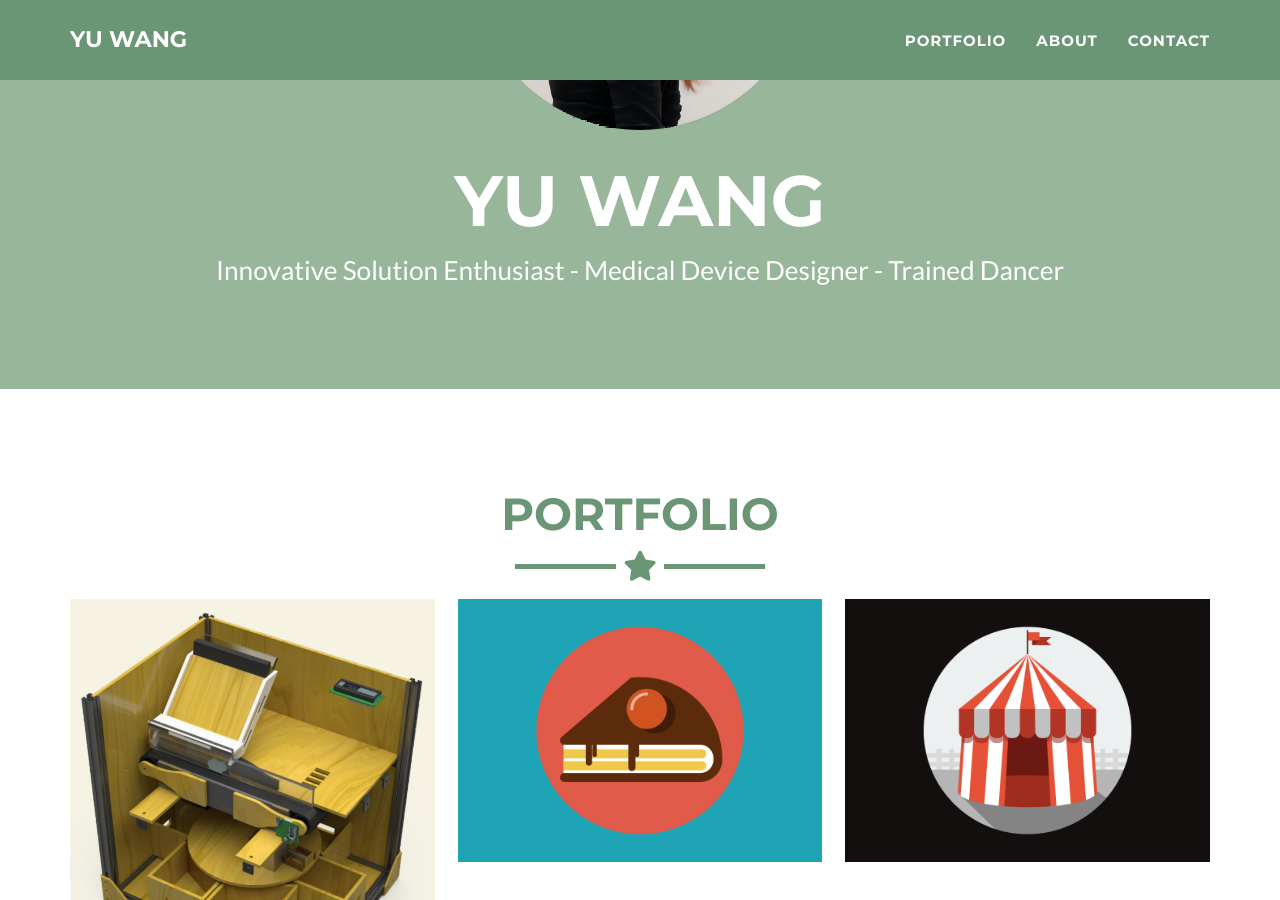
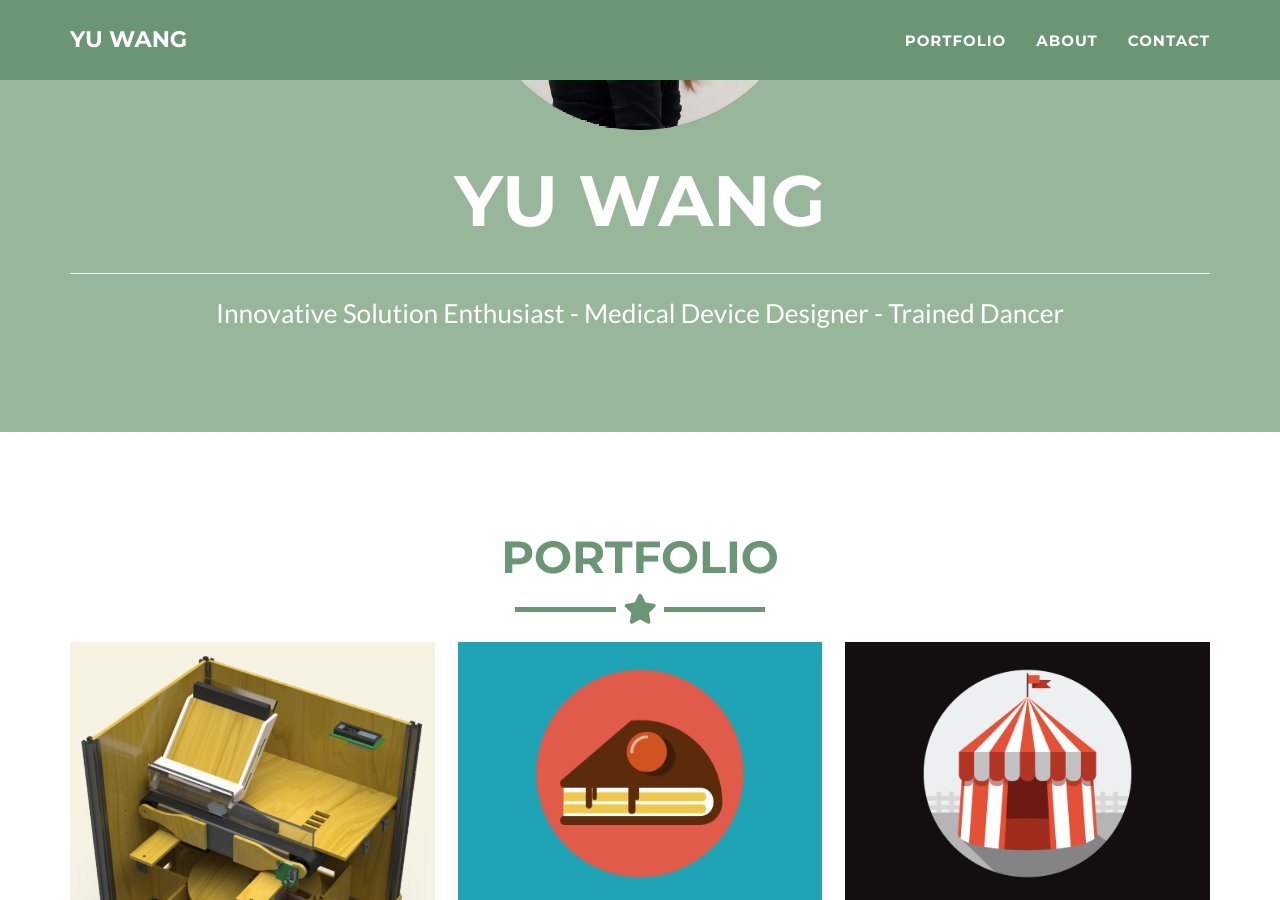
Before and after one commit to yummmzi/yummmzi.github.io, a Jekyll site: the page built from _posts/2014-07-18-project-1.markdown, in a window 1280 px wide and 900 px high, scrolled down 408 px. Built offline with Jekyll 4.4.1, drawn with Linux system fonts in a browser that asks for light colours.

Commit message:
Update header.html
tried getting rid of star but keeping the line break

```diff
--- a/_includes/header.html
+++ b/_includes/header.html
@@ -6,7 +6,7 @@
         <img class="img-responsive" src="img/profile.png" alt="profile-pic" />
         <div class="intro-text">
           <span class="name">{{ site.title }}</span>
-          <!-- <hr class="star-light" /> -->
+          <hr />
           <span class="skills">{{ site.skills }}</span>
         </div>
       </div>
```
